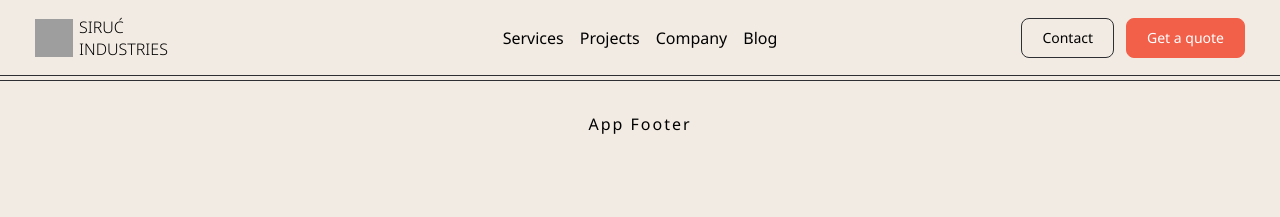
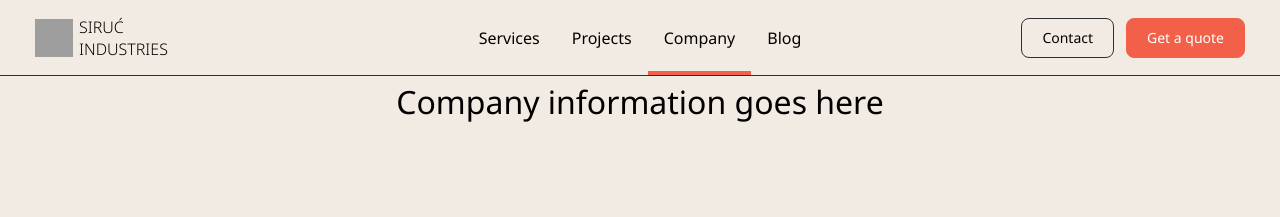
Before and after one commit to Siruc-Industries/Siruc-Industries-Web, a Nuxt app: page /company in a window 1280 px wide. Shown: the top 217 px of the page. Built offline with nearby package versions, Linux system fonts and the light colour scheme; grey boxes are pictures that could not be loaded.

Commit message:
update header with nav

```diff
--- a/assets/styles/main.scss
+++ b/assets/styles/main.scss
@@ -49,6 +49,7 @@ body {
   background-color: var(--el-color-bg);
   transition: background-color 0.3s ease;
   margin: 0;
+  min-height: 100vh;
 }
 
 .btn {
@@ -67,6 +68,7 @@ p,
 a {
   margin: 0;
   padding: 0;
+  color: var(--el-color-text);
 }
 
 a {
--- a/components/global/GlobalHeader.vue
+++ b/components/global/GlobalHeader.vue
@@ -1,15 +1,14 @@
 <template>
   <header id="header">
-    <a href="#default" id="logo">
+    <NuxtLink id="logo" to="/" href="#default">
       <img src="assets/icons/logo.svg" class="img" alt="Company Logo" />
       <h1 v-if="isDesktop" class="text">Siruć<br />Industries</h1>
-    </a>
+    </NuxtLink>
     <nav id="navbar">
-      <a class="active" href="#services">Services</a>
-      <a href="#projects">Projects</a>
-      <a href="#company">Company</a>
-
-      <a href="#blog">Blog</a>
+      <NuxtLink to="/services" active-class="active"> Services </NuxtLink>
+      <NuxtLink to="/projects" active-class="active"> Projects </NuxtLink>
+      <NuxtLink to="/company" active-class="active"> Company </NuxtLink>
+      <NuxtLink to="/blog" active-class="active"> Blog </NuxtLink>
     </nav>
     <div id="btns">
       <ButtonOutline>Contact</ButtonOutline>
@@ -81,6 +80,7 @@
   align-items: center;
   max-width: 1200px;
   margin: 0 auto;
+  position: relative;
 
   a {
     color: inherit;
@@ -88,17 +88,29 @@
     align-items: center;
     text-align: center;
     height: 100%;
-    padding: 0 8px;
-  }
+    padding: 0 16px;
+    position: relative;
 
-  a:hover {
-    background-color: #ddd;
-    color: black;
-  }
+    &::after {
+      content: '';
+      position: absolute;
+      left: 0;
+      right: 0;
+      bottom: 0; /* Position it at the bottom of the link */
+      height: 4px; /* Thickness of the underline */
+      background-color: var(--el-color-orange);
+      clip-path: inset(0 100% 0 0); /* Start with a hidden line */
+      transition: clip-path 0.3s ease; /* Smooth reveal effect */
+    }
 
-  #header a.active {
-    background-color: dodgerblue;
-    color: white;
+    &.active::after {
+      clip-path: inset(0 0 0 0); /* Reveal the underline when active */
+    }
+
+    &:hover {
+      background-color: #ddd;
+      color: black;
+    }
   }
 }
 
--- a/layouts/default.vue
+++ b/layouts/default.vue
@@ -1,5 +1,5 @@
 <template>
-  <div>
+  <div class="global-container">
     <GlobalHeader />
     <main class="main-container">
       <NuxtPage />
@@ -9,17 +9,25 @@
       <BaseThemeSwitcher />
     </aside>
     <div id="grid-overlay" class="grid-overlay">
-      <div class="line" v-for="n in 7" :key="n"></div>
+      <div v-for="n in 7" :key="n" class="line"></div>
     </div>
     <GlobalFooter />
   </div>
 </template>
 
 <style scoped lang="scss">
+.global-container {
+  display: flex;
+  flex-direction: column;
+  min-height: 100vh;
+}
+
 .main-container {
   max-width: 1200px;
   margin: 0 auto;
   padding-top: 80px;
+  display: flex;
+  flex-grow: 1;
   z-index: 1 !important;
 }
 
--- /dev/null
+++ b/pages/blog.vue
@@ -0,0 +1,5 @@
+<template>
+  <div>
+    <h1>Blog goes here</h1>
+  </div>
+</template>
--- /dev/null
+++ b/pages/company.vue
@@ -0,0 +1,5 @@
+<template>
+  <div>
+    <h1>Company information goes here</h1>
+  </div>
+</template>
--- /dev/null
+++ b/pages/projects.vue
@@ -0,0 +1,5 @@
+<template>
+  <div>
+    <h1>Projects go here</h1>
+  </div>
+</template>
--- /dev/null
+++ b/pages/services.vue
@@ -0,0 +1,5 @@
+<template>
+  <div>
+    <h1>Services go here</h1>
+  </div>
+</template>
```
Also changed, not shown: eslint.config.mjs (+16 -3 lines), assets/icons/chevron.svg (added).
